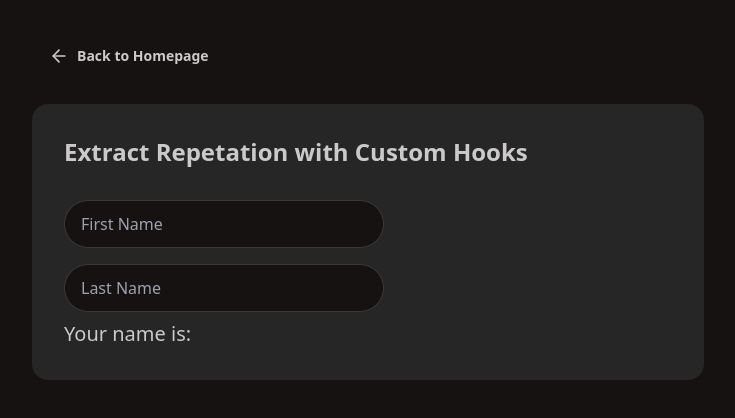
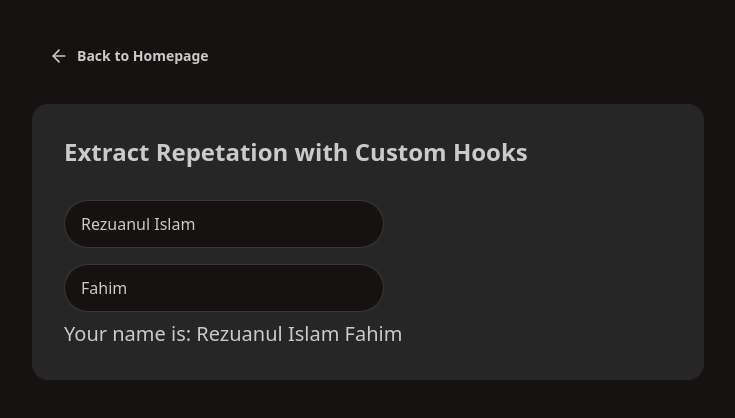
Before and after one commit to Rezuanul-Islam-Fahim/learn-advanced-react, a React (Vite) app: page /custom-hooks-extract-repetation in a window 1280 px wide. Shown: the top 418 px of the page, without its empty margins (272-1007 px from the left). Built offline with nearby package versions, Linux system fonts and the light colour scheme.

Commit message:
Update page -> Extract-Repetation-with-Hooks

```diff
--- a/src/pages/ExtractRepetationWithHooks.jsx
+++ b/src/pages/ExtractRepetationWithHooks.jsx
@@ -1,7 +1,7 @@
 import { useState } from 'react'
 
-const useFormInput = () => {
-    const [text, setText] = useState('')
+const useFormInput = (initialVal) => {
+    const [text, setText] = useState(initialVal)
 
     const handleChange = (e) => {
         setText(e.target.value)
@@ -14,8 +14,8 @@ const useFormInput = () => {
 }
 
 const ExtractRepetationWithHooks = () => {
-    const firstnameInput = useFormInput()
-    const lastnameInput = useFormInput()
+    const firstnameInput = useFormInput('Rezuanul Islam')
+    const lastnameInput = useFormInput('Fahim')
 
     return (
         <>
```
